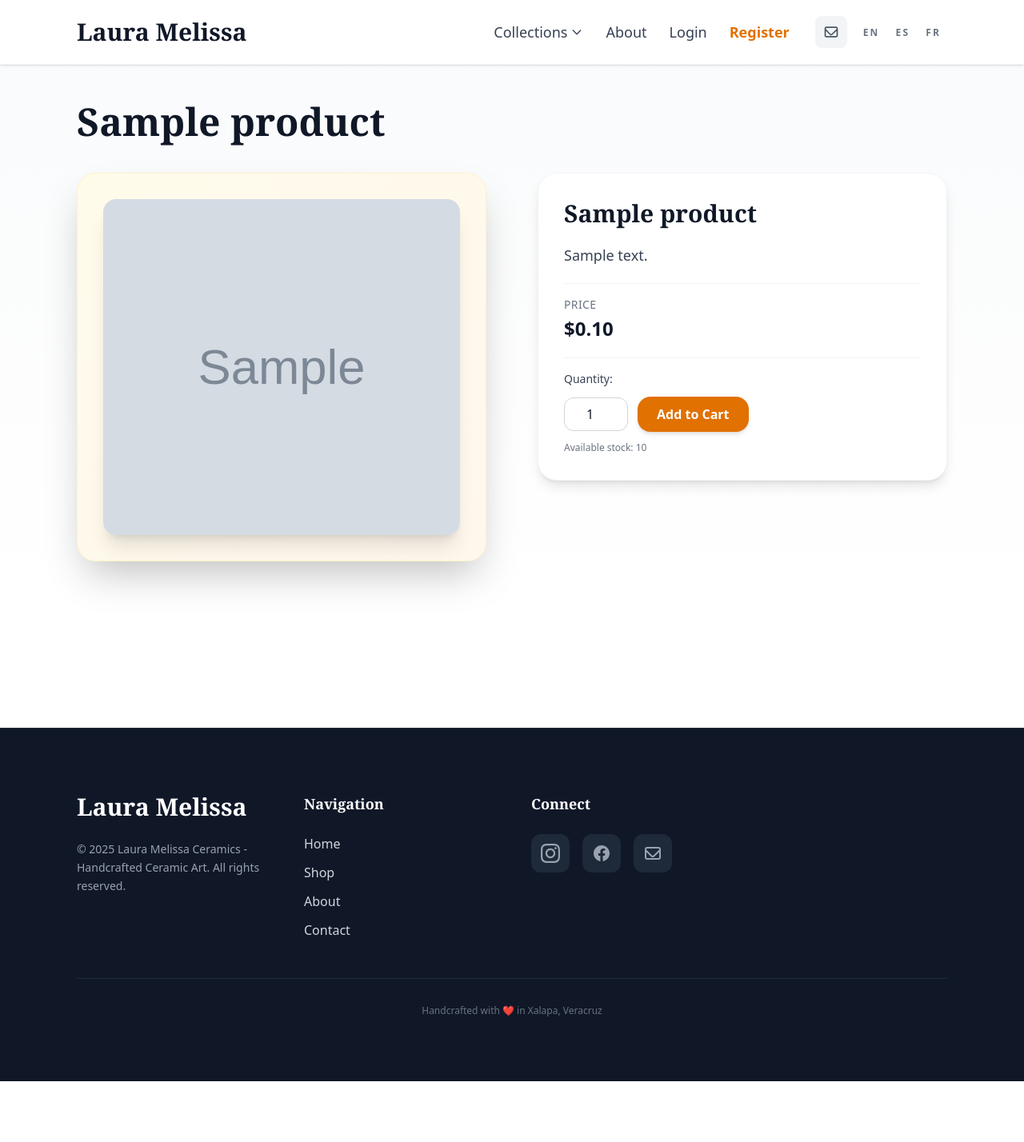
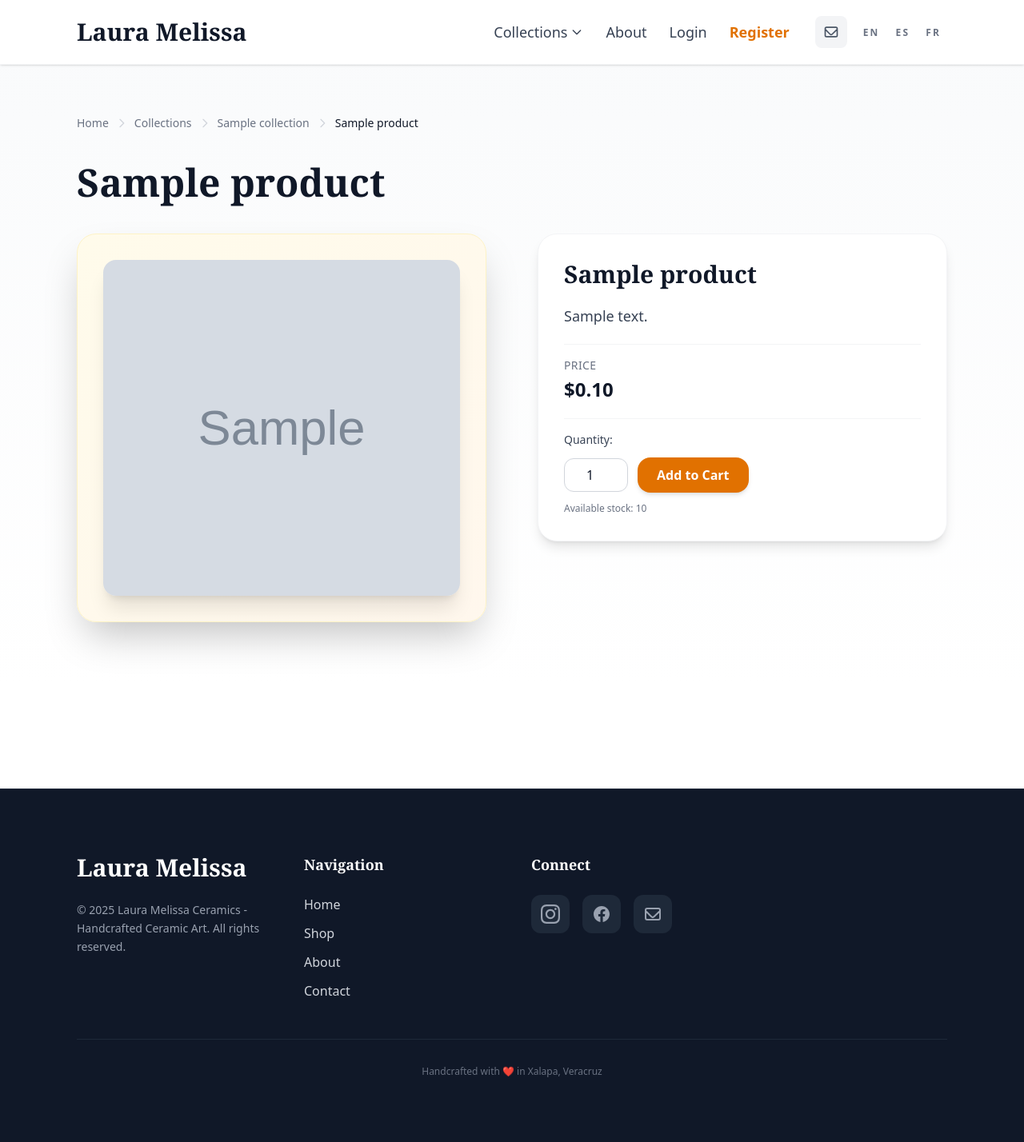
Before and after one commit to acostajs/vanier-ceramic-shop, a Django app: page /en/shop/product/1/ in a window 1280 px wide. Shown: the whole page at 80% size. Before the commit the page ends 1352 px from the top, so only its background shows below. Run offline with Django 5.2, Linux system fonts and the light colour scheme; tables that the repository leaves empty hold one stand-in row (values such as "Sample post"); grey boxes marked "Sample" are stand-in pictures; some web fonts are replaced.

Commit message:
feat(ui): add reusable breadcrumbs partial to product, collection, and order details

```diff
--- a/cart/templates/cart/order_details.html
+++ b/cart/templates/cart/order_details.html
@@ -4,6 +4,7 @@
 	class="pt-28 lg:pt-32 pb-16 lg:pb-20 bg-gradient-to-b from-gray-50 via-white to-amber-50/30"
 >
 	<div class="max-w-5xl mx-auto px-4 sm:px-6 lg:px-8">
+		{% include 'partials/breadcrumbs.html' %}
 		<div class="mb-8">
 			<h1
 				class="text-3xl sm:text-4xl lg:text-5xl font-serif font-bold text-gray-900"
--- a/shop/templates/shop/collection.html
+++ b/shop/templates/shop/collection.html
@@ -62,6 +62,7 @@
 	class="pb-18 lg:pb-22 bg-gradient-to-br from-amber-50/40 via-white to-gray-50"
 >
 	<div class="max-w-7xl mx-auto px-4 sm:px-6 lg:px-8">
+		{% include 'partials/breadcrumbs.html' %}
 		{% if products %}
 		<div class="grid grid-cols-1 md:grid-cols-2 xl:grid-cols-3 gap-8 lg:gap-10">
 			{% for product in products %}
--- a/shop/templates/shop/product.html
+++ b/shop/templates/shop/product.html
@@ -5,6 +5,7 @@
 >
 	{% if product %}
 	<div class="max-w-6xl mx-auto px-4 sm:px-6 lg:px-8">
+		{% include 'partials/breadcrumbs.html' %}
 		<div class="mb-10">
 			<h1
 				class="text-3xl sm:text-4xl lg:text-5xl font-serif font-bold text-gray-900"
--- /dev/null
+++ b/templates/partials/breadcrumbs.html
@@ -0,0 +1,71 @@
+{% load i18n %}
+<nav aria-label="{% translate 'Breadcrumb' %}" class="py-4 mb-6">
+  <ol class="flex items-center space-x-2 text-sm text-gray-500 font-medium">
+    <li>
+      <a href="{% url 'home' %}" class="hover:text-amber-800 hover:underline transition-colors">{% translate "Home" %}</a>
+    </li>
+
+    {% if product %}
+      <li>
+        <svg class="w-4 h-4 text-gray-300 flex-shrink-0" fill="none" stroke="currentColor" viewBox="0 0 24 24">
+          <path stroke-linecap="round" stroke-linejoin="round" stroke-width="2" d="M9 5l7 7-7 7"/>
+        </svg>
+      </li>
+      <li>
+        <a href="{% url 'shop:shop' %}" class="hover:text-amber-800 hover:underline transition-colors">{% translate "Collections" %}</a>
+      </li>
+      {% if product.collection %}
+        <li>
+          <svg class="w-4 h-4 text-gray-300 flex-shrink-0" fill="none" stroke="currentColor" viewBox="0 0 24 24">
+            <path stroke-linecap="round" stroke-linejoin="round" stroke-width="2" d="M9 5l7 7-7 7"/>
+          </svg>
+        </li>
+        <li>
+          <a href="{% url 'shop:collection' product.collection.id %}" class="hover:text-amber-800 hover:underline transition-colors">{{ product.collection.name }}</a>
+        </li>
+      {% endif %}
+      <li>
+        <svg class="w-4 h-4 text-gray-300 flex-shrink-0" fill="none" stroke="currentColor" viewBox="0 0 24 24">
+          <path stroke-linecap="round" stroke-linejoin="round" stroke-width="2" d="M9 5l7 7-7 7"/>
+        </svg>
+      </li>
+      <li>
+        <span class="text-gray-900" aria-current="page">{{ product.name }}</span>
+      </li>
+    {% elif collection %}
+      <li>
+        <svg class="w-4 h-4 text-gray-300 flex-shrink-0" fill="none" stroke="currentColor" viewBox="0 0 24 24">
+          <path stroke-linecap="round" stroke-linejoin="round" stroke-width="2" d="M9 5l7 7-7 7"/>
+        </svg>
+      </li>
+      <li>
+        <a href="{% url 'shop:shop' %}" class="hover:text-amber-800 hover:underline transition-colors">{% translate "Collections" %}</a>
+      </li>
+      <li>
+        <svg class="w-4 h-4 text-gray-300 flex-shrink-0" fill="none" stroke="currentColor" viewBox="0 0 24 24">
+          <path stroke-linecap="round" stroke-linejoin="round" stroke-width="2" d="M9 5l7 7-7 7"/>
+        </svg>
+      </li>
+      <li>
+        <span class="text-gray-900" aria-current="page">{{ collection.name }}</span>
+      </li>
+    {% elif order %}
+      <li>
+        <svg class="w-4 h-4 text-gray-300 flex-shrink-0" fill="none" stroke="currentColor" viewBox="0 0 24 24">
+          <path stroke-linecap="round" stroke-linejoin="round" stroke-width="2" d="M9 5l7 7-7 7"/>
+        </svg>
+      </li>
+      <li>
+        <a href="{% url 'account:account' %}" class="hover:text-amber-800 hover:underline transition-colors">{% translate "Account" %}</a>
+      </li>
+      <li>
+        <svg class="w-4 h-4 text-gray-300 flex-shrink-0" fill="none" stroke="currentColor" viewBox="0 0 24 24">
+          <path stroke-linecap="round" stroke-linejoin="round" stroke-width="2" d="M9 5l7 7-7 7"/>
+        </svg>
+      </li>
+      <li>
+        <span class="text-gray-900" aria-current="page">{% translate "Order" %} #{{ order.id }}</span>
+      </li>
+    {% endif %}
+  </ol>
+</nav>
```
